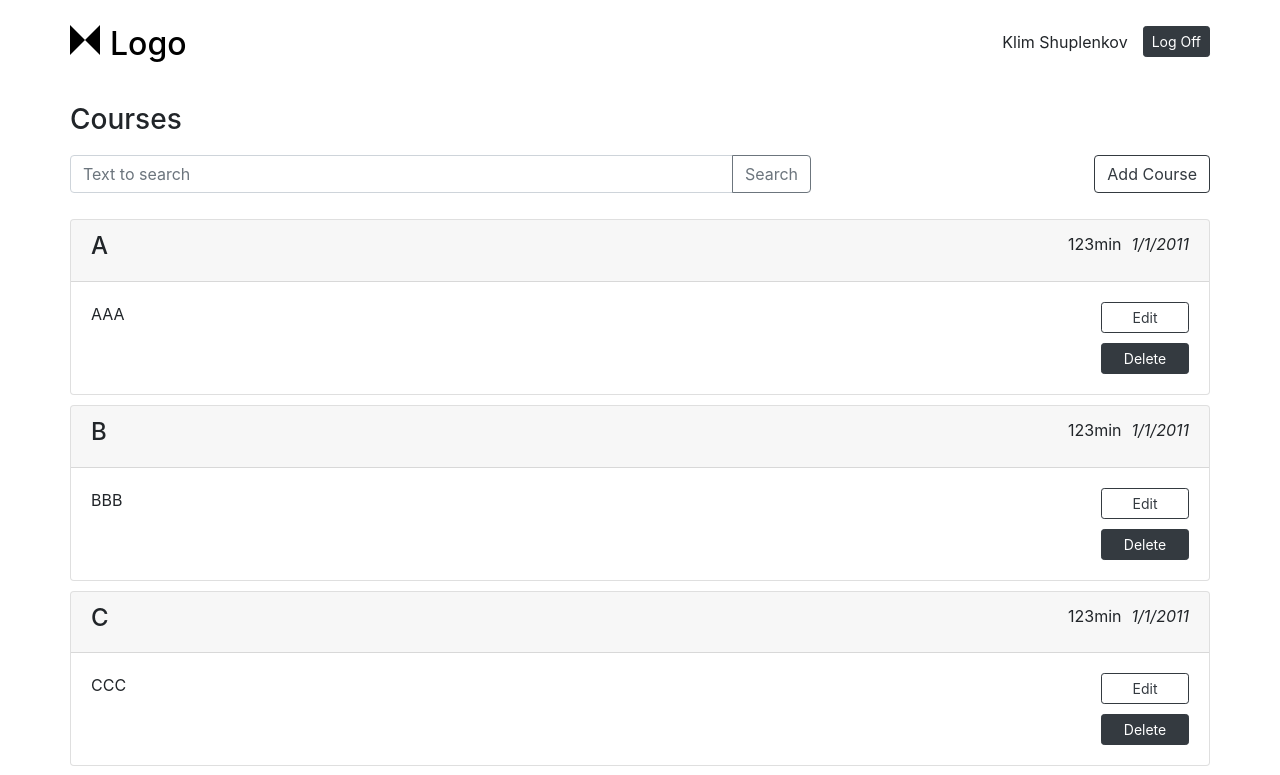
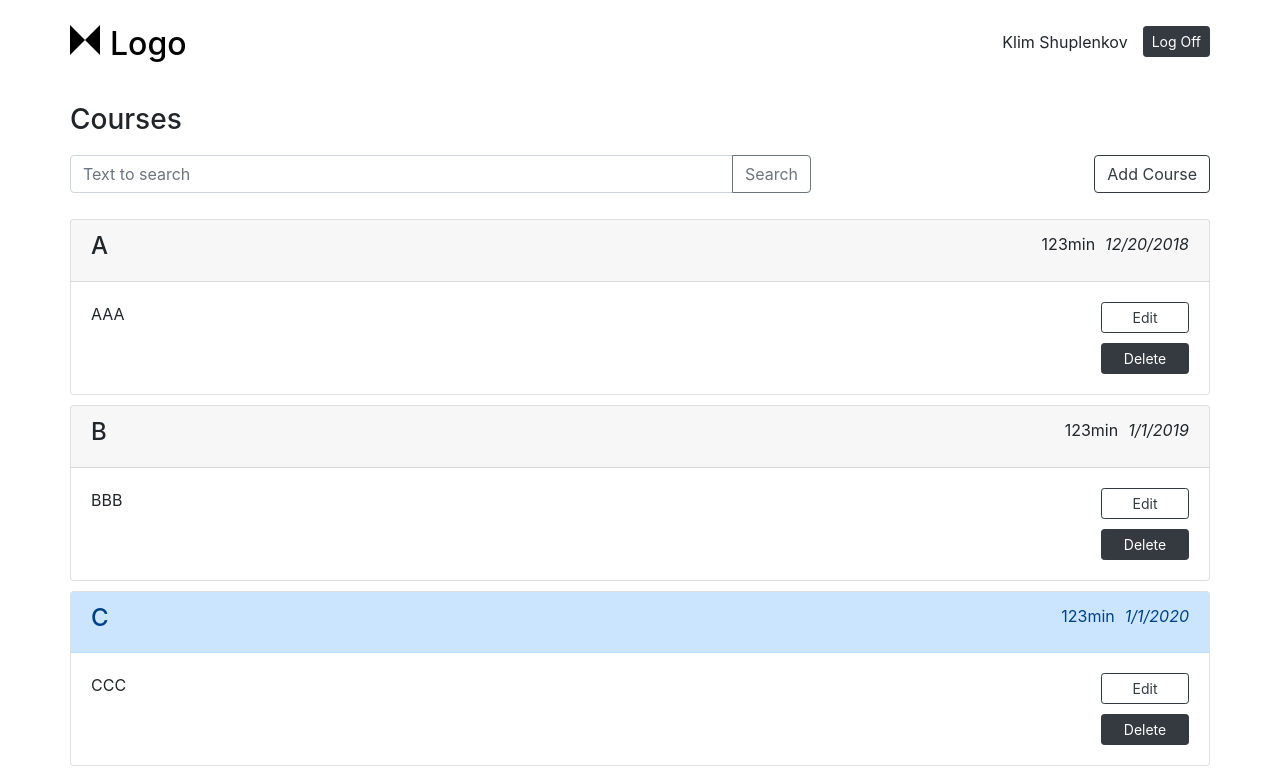
Before and after one commit to Klim711/angular-2018-course, an Angular app: page /listing in a window 1280 px wide. Shown: the top 775 px of the page. Built offline with nearby package versions, Linux system fonts and the light colour scheme.

Commit message:
Add courseClass pipe

```diff
--- a/src/app/listing/courses-list-item/courses-list-item.component.html
+++ b/src/app/listing/courses-list-item/courses-list-item.component.html
@@ -1,5 +1,5 @@
 <div class="card course-item">
-  <div class="card-header">
+  <div class="card-header {{courseItem.create_date | courseClass}}">
     <h4 class="course-title">{{courseItem.title}}</h4>
     <span class="course-duration">{{courseItem.duration}}min</span>
     <span class="course-date">{{courseItem.create_date}}</span>
--- a/src/app/listing/listing-page/listing-page.component.ts
+++ b/src/app/listing/listing-page/listing-page.component.ts
@@ -16,21 +16,21 @@ export class ListingPageComponent implements OnInit {
       {
         id: 1,
         title: 'A',
-        create_date: '1/1/2011',
+        create_date: '12/20/2018',
         duration: 123,
         description: 'AAA',
       },
       {
         id: 2,
         title: 'B',
-        create_date: '1/1/2011',
+        create_date: '1/1/2019',
         duration: 123,
         description: 'BBB',
       },
       {
         id: 3,
         title: 'C',
-        create_date: '1/1/2011',
+        create_date: '1/1/2020',
         duration: 123,
         description: 'CCC',
       },
--- a/src/app/listing/listing.module.ts
+++ b/src/app/listing/listing.module.ts
@@ -7,6 +7,7 @@ import { CoursesListItemComponent } from './courses-list-item/courses-list-item.
 import { SearchComponent } from './search/search.component';
 import { AddCourseComponent } from './add-course/add-course.component';
 import { LoadMoreComponent } from './load-more/load-more.component';
+import { CourseClassPipe } from './pipes/course-class.pipe';
 
 @NgModule({
   declarations: [
@@ -16,7 +17,8 @@ import { LoadMoreComponent } from './load-more/load-more.component';
     CoursesListItemComponent,
     SearchComponent,
     AddCourseComponent,
-    LoadMoreComponent
+    LoadMoreComponent,
+    CourseClassPipe
   ],
   imports: [
     CommonModule
--- /dev/null
+++ b/src/app/listing/pipes/course-class.pipe.ts
@@ -0,0 +1,23 @@
+import { Pipe, PipeTransform } from '@angular/core';
+
+const TWO_WEEKS = Number('1.2096e+9');
+
+@Pipe({
+  name: 'courseClass'
+})
+export class CourseClassPipe implements PipeTransform {
+
+  transform(createDate: string): string {
+    const courseDate: Date = new Date(createDate);
+    const currentDate: Date = new Date();
+    const oldnessLimit: Date = new Date(Number(currentDate) - TWO_WEEKS);
+
+    if (courseDate < currentDate && courseDate >= oldnessLimit)  {
+      return 'alert-success';
+    } else if (courseDate > currentDate) {
+      return 'alert-primary';
+    }
+    return '';
+  }
+
+}
```
Also changed, not shown: 1 other file (tests, documents, lock files or other folders).
